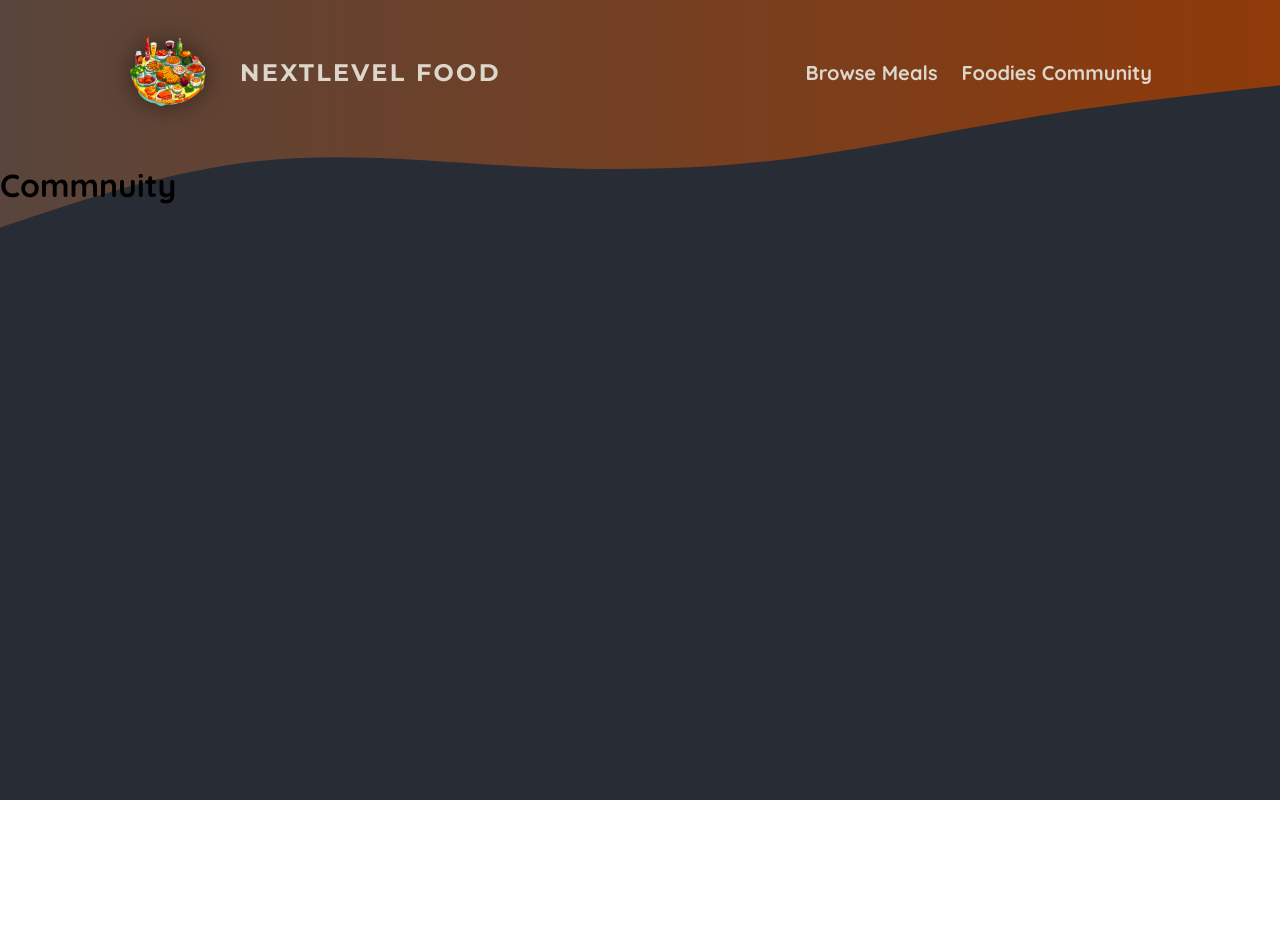
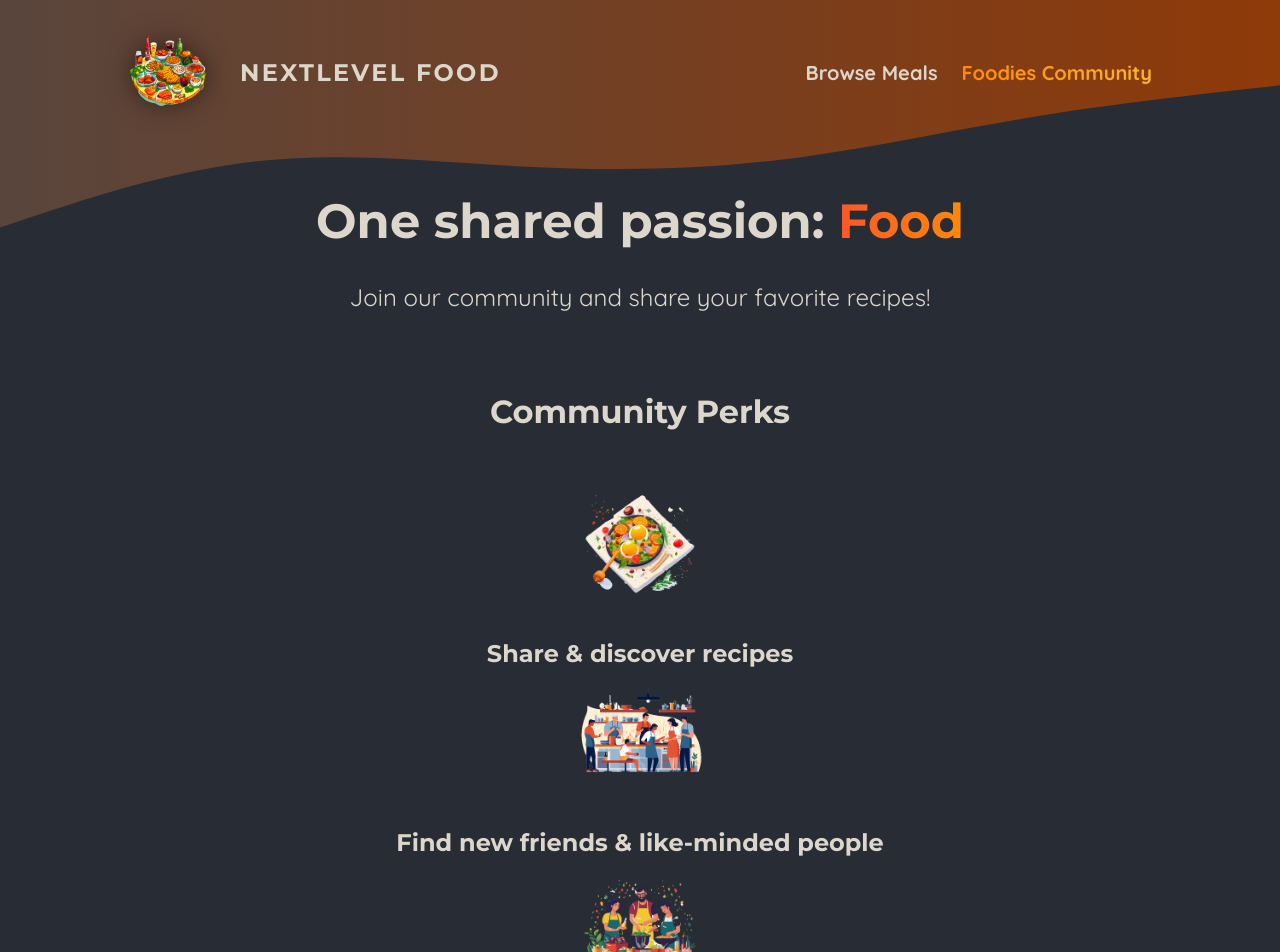
Before and after one commit to Furkantrkr/NEXT-JS---FOOD-APP, a Next.js app: page /community in a window 1280 px wide. Shown: the top 952 px of the page. Before the commit the page ends 800 px from the top, so only its background shows below. Built offline with nearby package versions, Linux system fonts and the light colour scheme.

Commit message:
Configure contents of community page

```diff
--- a/app/community/page.js
+++ b/app/community/page.js
@@ -1,3 +1,40 @@
+import Image from 'next/image';
+
+import mealIcon from '@/assets/icons/meal.png';
+import communityIcon from '@/assets/icons/community.png';
+import eventsIcon from '@/assets/icons/events.png';
+import classes from './page.module.css';
+
 export default function CommunityPage() {
-  return <h1>Commnuity</h1>;
+  return (
+    <>
+      <header className={classes.header}>
+        <h1>
+          One shared passion: <span className={classes.highlight}>Food</span>
+        </h1>
+        <p>Join our community and share your favorite recipes!</p>
+      </header>
+      <main className={classes.main}>
+        <h2>Community Perks</h2>
+
+        <ul className={classes.perks}>
+          <li>
+            <Image src={mealIcon} alt="A delicious meal" />
+            <p>Share & discover recipes</p>
+          </li>
+          <li>
+            <Image src={communityIcon} alt="A crowd of people, cooking" />
+            <p>Find new friends & like-minded people</p>
+          </li>
+          <li>
+            <Image
+              src={eventsIcon}
+              alt="A crowd of people at a cooking event"
+            />
+            <p>Participate in exclusive events</p>
+          </li>
+        </ul>
+      </main>
+    </>
+  );
 }
--- /dev/null
+++ b/app/community/page.module.css
@@ -0,0 +1,61 @@
+.header {
+  gap: 3rem;
+  margin: 3rem auto 5rem auto;
+  width: 90%;
+  max-width: 75rem;
+  color: #ddd6cb;
+  font-size: 1.5rem;
+  text-align: center;
+}
+
+.header h1 {
+  font-family: 'Montserrat', sans-serif;
+}
+
+.highlight {
+  background: linear-gradient(90deg, #f9572a, #ff8a05);
+  background-clip: text;
+  -webkit-background-clip: text;
+  -webkit-text-fill-color: transparent;
+}
+
+.main {
+  width: 90%;
+  max-width: 40rem;
+  margin: 0 auto;
+  text-align: center;
+}
+
+.main h2 {
+  font-family: 'Montserrat', sans-serif;
+  font-size: 2rem;
+  margin-bottom: 3rem;
+  color: #ddd6cb;
+}
+
+.perks {
+  list-style: none;
+  margin: 3rem 0;
+  padding: 0;
+}
+
+.perks li {
+  display: flex;
+  flex-direction: column;
+  align-items: center;
+  gap: 2rem;
+}
+
+.perks img {
+  width: 8rem;
+  height: 8rem;
+  object-fit: contain;
+}
+
+.perks p {
+  font-family: 'Montserrat', sans-serif;
+  font-size: 1.5rem;
+  font-weight: bold;
+  margin: 0;
+  color: #ddd6cb;
+}
--- a/components/main-header/main-header.js
+++ b/components/main-header/main-header.js
@@ -1,11 +1,16 @@
+'use client';
+
 import Link from 'next/link';
 import Image from 'next/image';
 
 import logoImg from '@/assets/logo.png';
 import classes from './main-header.module.css';
 import MainHeaderBackground from '@/components/main-header/main-header-background';
+import { usePathname } from 'next/navigation';
 
 export default function MainHeader() {
+  const path = usePathname();
+
   return (
     <>
       <MainHeaderBackground />
@@ -17,10 +22,24 @@ export default function MainHeader() {
         <nav className={classes.nav}>
           <ul>
             <li>
-              <Link href="/meals">Browse Meals</Link>
+              <Link
+                href="/meals"
+                className={
+                  path.startsWith('/meals') ? classes.active : undefined
+                }
+              >
+                Browse Meals
+              </Link>
             </li>
             <li>
-              <Link href="/community">Foodies Community</Link>
+              <Link
+                href="/community"
+                className={
+                  path.startsWith('/community') ? classes.active : undefined
+                }
+              >
+                Foodies Community
+              </Link>
             </li>
           </ul>
         </nav>
```
